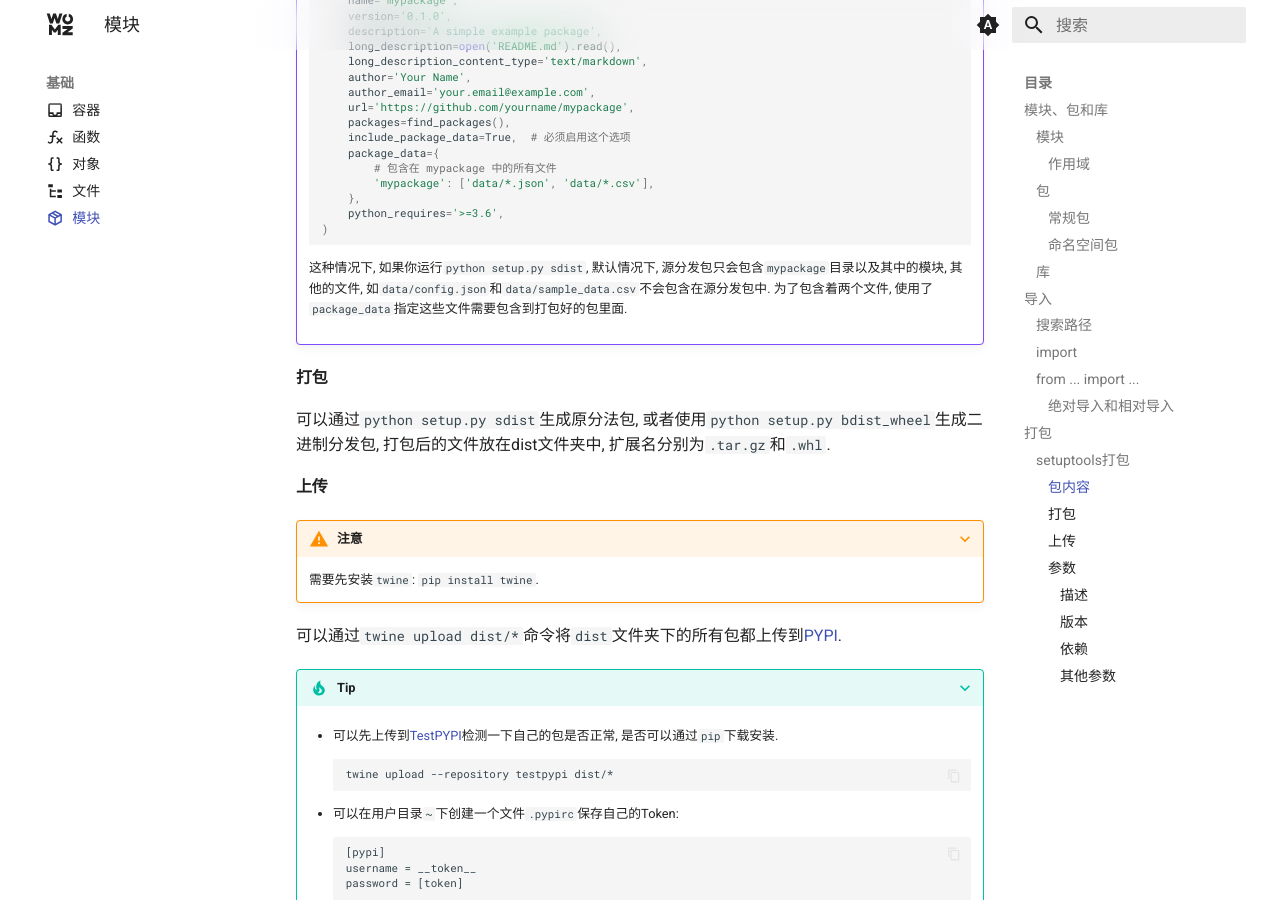
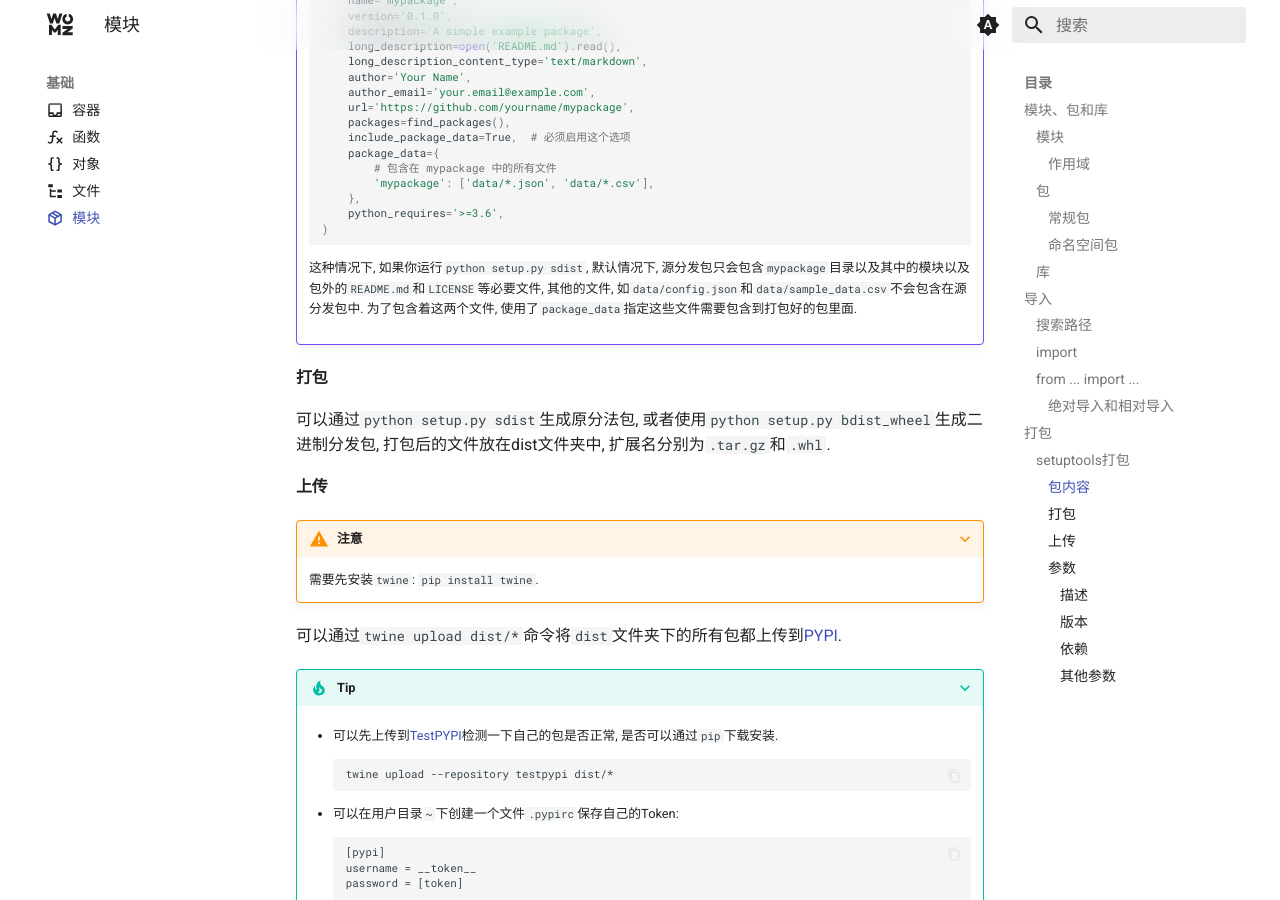
Before and after one commit to sigmax01/py, an MkDocs documentation site: the page built from docs/基础/模块.md, in a window 1280 px wide and 900 px high, scrolled down 8267 px. Built offline with MkDocs 1.6.1 and Material for MkDocs 9.7.7, drawn with Linux system fonts in a browser that asks for light colours; comment, search, counter and statistics services are not loaded.

Commit message:
docs: Update module documentation for including additional files in the source distribution package

````diff
--- a/docs/基础/模块.md
+++ b/docs/基础/模块.md
@@ -698,7 +698,7 @@
         )
         ```
 
-        这种情况下, 如果你运行`python setup.py sdist`, 默认情况下, 源分发包只会包含`mypackage`目录以及其中的模块, 其他的文件, 如`data/config.json`和`data/sample_data.csv`不会包含在源分发包中. 为了包含着两个文件, 使用了`package_data`指定这些文件需要包含到打包好的包里面.
+        这种情况下, 如果你运行`python setup.py sdist`, 默认情况下, 源分发包只会包含`mypackage`目录以及其中的模块以及包外的`README.md`和`LICENSE`等必要文件, 其他的文件, 如`data/config.json`和`data/sample_data.csv`不会包含在源分发包中. 为了包含着这两个文件, 使用了`package_data`指定这些文件需要包含到打包好的包里面.
 
     === "`MANIFEST.in`"
 
@@ -739,21 +739,18 @@
         )
         ```
 
-        这种情况下, 如果你运行`python setup.py sdist`, 默认情况下, 源分发包只会包含`mypackage`目录以及其中的模块, 其他的文件, 如`README.md`和`data/dataset.csv`不会包含在源分发包中.
+        这种情况下, 如果你运行`python setup.py sdist`, 默认情况下, 源分发包只会包含`mypackage`目录以及其中的模块以及包外的`README.md`和`LICENSE`等必要文件, 其他的文件, 如`README.md`和`data/dataset.csv`不会包含在源分发包中.
 
         为了包含着两个文件, 可以创建一个`MANIFEST.in`, 并指定这些文件:
 
         ```
-        include README.md
         recursive-include data *.csv
         ```
 
         再次运行时, 源分发包将包含:
 
-        - `mypackage/`目录以及其中的所有模块
-        - `README.md`文件
+        - `mypackage/`目录以及其中的所有模块以及包外的`README.md`和`LICENSE`等必要文件
         - `data/`目录以及其中所有的`.csv`文件
-
 
 #### 打包
 
````
